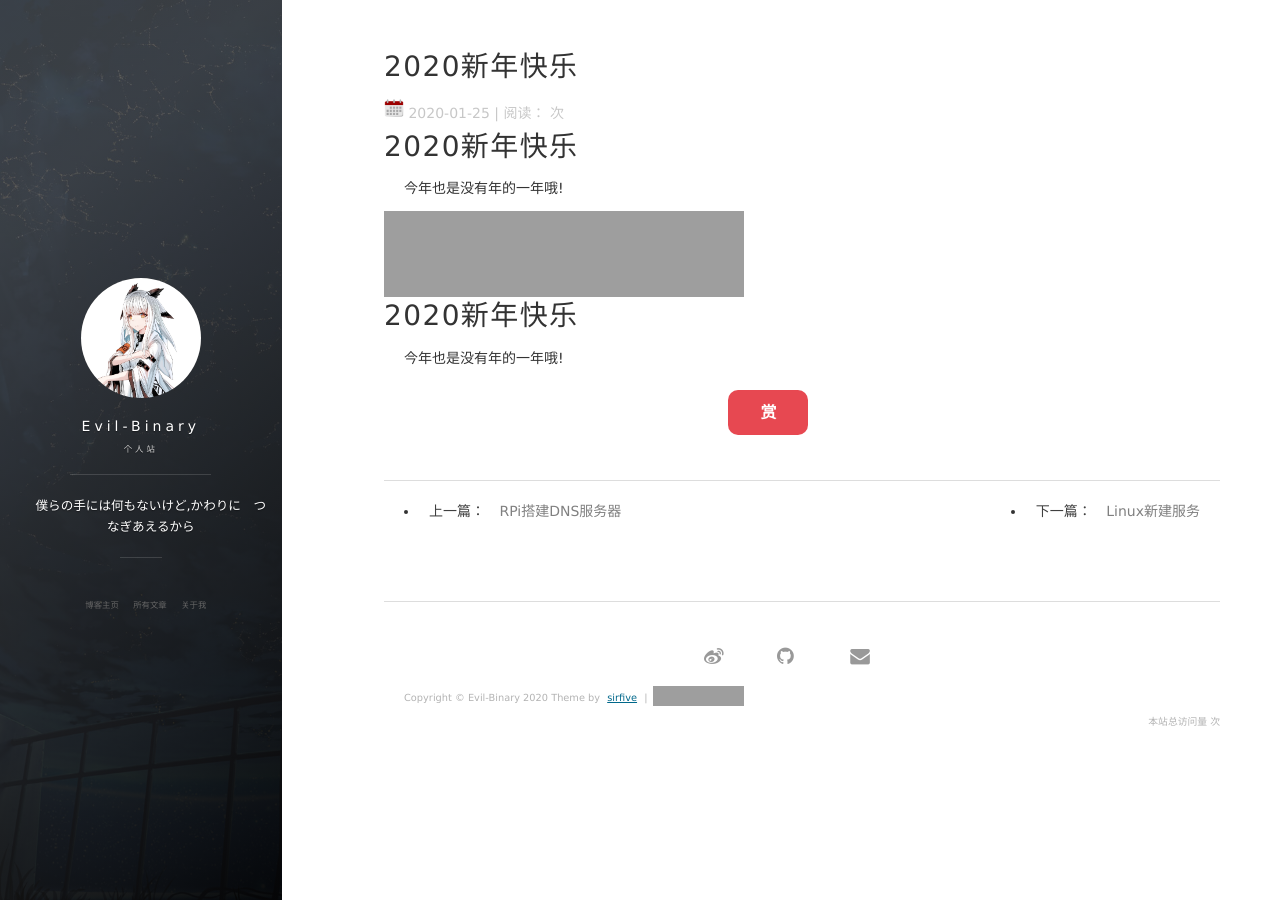
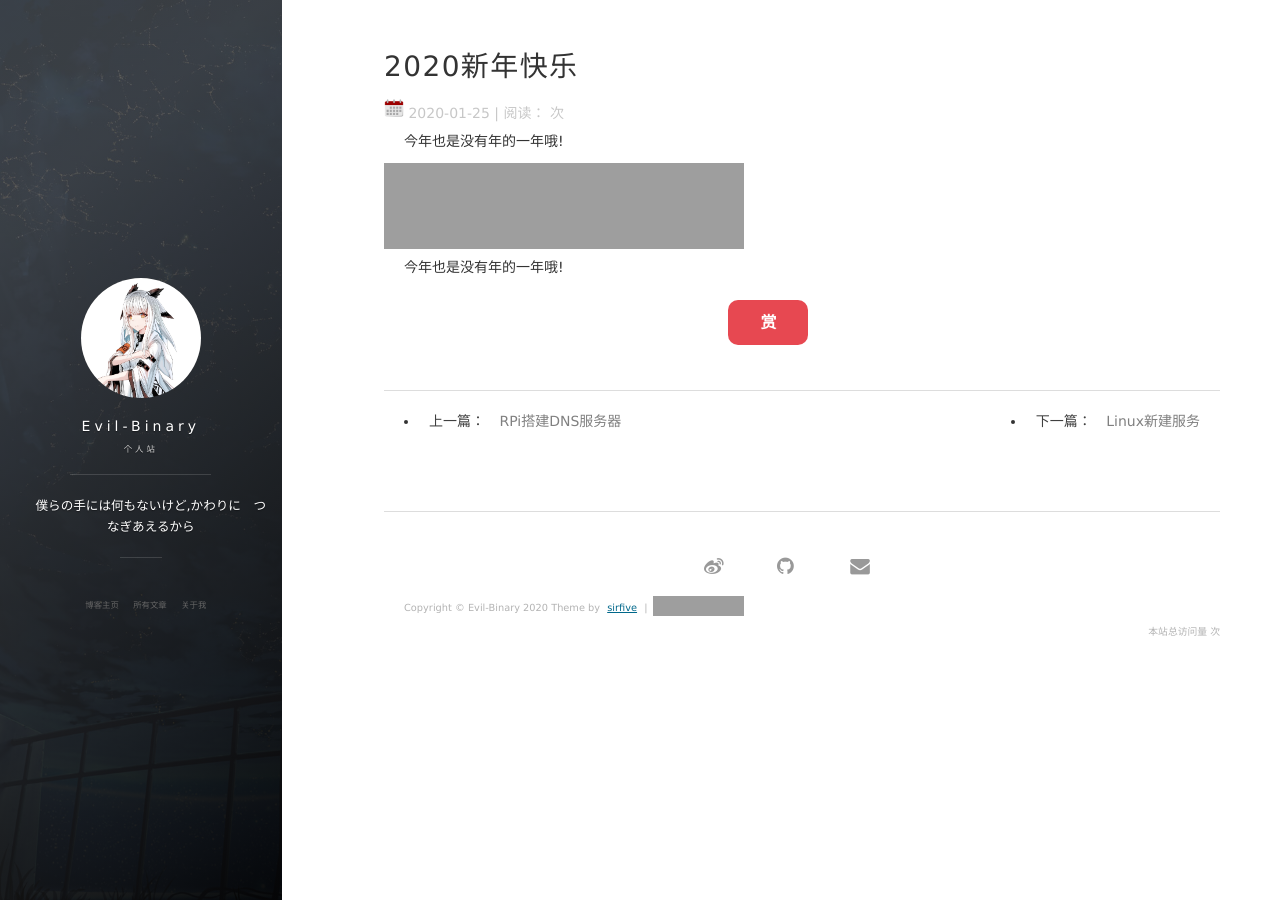
Before and after one commit to Tokisaki-Galaxy/Tokisaki-Galaxy.github.io, a Jekyll site: the page built from _posts/2020-01-25-Festival-NewYear.md, in a window 1280 px wide. Built offline with Jekyll 4.4.1, drawn with Linux system fonts in a browser that asks for light colours; nearby versions of some CDN libraries; comment, search, counter and statistics services are not loaded; grey boxes are pictures that could not be loaded.

```diff
--- a/_posts/2020-01-25-Festival-NewYear.md
+++ b/_posts/2020-01-25-Festival-NewYear.md
@@ -7,6 +7,4 @@ music-id: 865055
 ---
 
 
-# 2020新年快乐
-
 今年也是没有年的一年哦!
```
Also changed, not shown: _posts/2019-12-25-Festival-Christ.md (+1 -0 lines).
